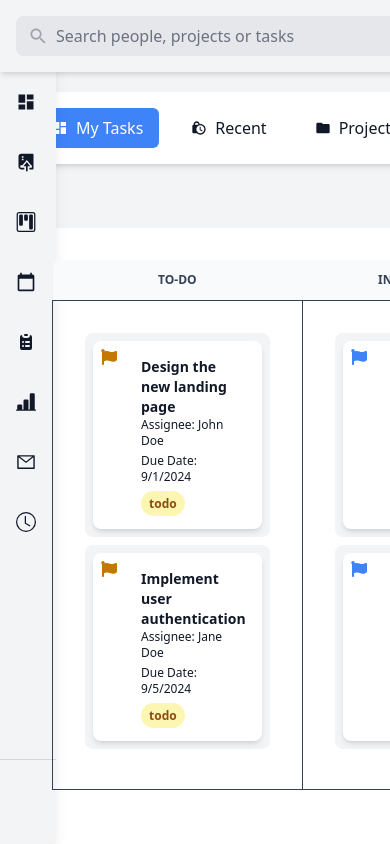
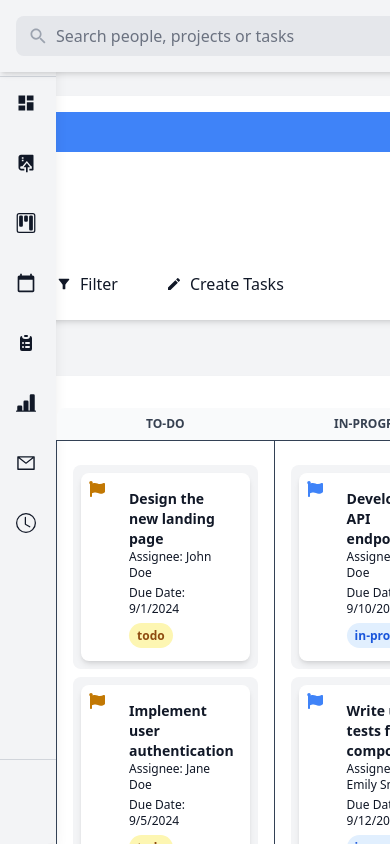
Before and after one commit to sheetalMehta7/Simplify-Frontend, a React (Vite) app: page /dashboard in a window 390 px wide. Built offline with nearby package versions, Linux system fonts and the light colour scheme.

Commit message:
style updates

```diff
--- a/src/components/Calendar.tsx
+++ b/src/components/Calendar.tsx
@@ -1,4 +1,4 @@
-import { useState } from 'react'
+import React, { useState } from 'react'
 import {
   format,
   startOfMonth,
@@ -92,13 +92,9 @@ const CalendarComponent: React.FC = () => {
     }
   }
 
-  const handlePrevMonth = () => {
-    setCurrentDate(subMonths(currentDate, 1))
-  }
+  const handlePrevMonth = () => setCurrentDate(subMonths(currentDate, 1))
 
-  const handleNextMonth = () => {
-    setCurrentDate(addMonths(currentDate, 1))
-  }
+  const handleNextMonth = () => setCurrentDate(addMonths(currentDate, 1))
 
   const handleMonthJump = (monthIndex: number) => {
     setCurrentDate(setMonth(currentDate, monthIndex))
@@ -117,13 +113,13 @@ const CalendarComponent: React.FC = () => {
 
   const getTaskTitle = (date: Date) => {
     const task = sampleTasks.find(
-      (t) => t.date.toDateString() === date.toDateString(),
+      (task) => task.date.toDateString() === date.toDateString(),
     )
     return task ? task.title : ''
   }
 
   return (
-    <div className="w-full text-gray-900 dark:text-gray-100 bg-white dark:bg-gray-900 border border-slate-200 dark:border-slate-700 rounded-md relative pb-2">
+    <div className="w-full text-gray-900 dark:text-gray-100 bg-white dark:bg-gray-900 border border-slate-200 dark:border-slate-700 rounded-md relative pb-4">
       <header className="flex items-center justify-between p-4 border-b border-gray-200 dark:border-gray-700 bg-gray-50 dark:bg-gray-800">
         <button
           onClick={handlePrevMonth}
@@ -137,7 +133,7 @@ const CalendarComponent: React.FC = () => {
           {format(currentDate, 'MMMM yyyy')}
         </h2>
 
-        <div className="flex items-center space-x-4 ml-auto">
+        <div className="flex items-center space-x-2 sm:space-x-4 ml-auto">
           <div className="relative">
             <button
               onClick={() => setDropdownOpen(!isDropdownOpen)}
@@ -176,7 +172,7 @@ const CalendarComponent: React.FC = () => {
         </button>
       </header>
 
-      <div className="grid grid-cols-7 gap-2 sm:gap-4 text-center text-sm font-medium mt-4 mx-2 sm:mx-4">
+      <div className="grid grid-cols-7 gap-1 sm:gap-2 lg:gap-4 text-center text-xs sm:text-sm font-medium mt-4 mx-2 sm:mx-4">
         {['S', 'M', 'T', 'W', 'T', 'F', 'S'].map((day) => (
           <div key={day} className="py-2 text-gray-500 dark:text-gray-400">
             {day}
@@ -195,12 +191,8 @@ const CalendarComponent: React.FC = () => {
                 isCurrentMonth
                   ? 'bg-gray-50 dark:bg-gray-700 text-gray-900 dark:text-gray-100'
                   : 'text-gray-400 dark:text-gray-500'
-              } ${isSelected ? 'border-4 border-blue-500 dark:border-blue-400' : ''} rounded-lg ${
-                isCurrentMonth
-                  ? 'w-20 h-20 sm:w-24 sm:h-24'
-                  : 'w-16 h-16 sm:w-20 sm:h-20'
-              } transition-all duration-200 ease-in-out`}
-              style={{ minHeight: '64px', minWidth: '64px' }}
+              } ${isSelected ? 'border-2 border-blue-500 dark:border-blue-400' : ''} rounded-lg transition-all duration-200 ease-in-out`}
+              style={{ minHeight: '100px' }}
             >
               <span>{format(day, 'd')}</span>
               {taskTitle && (
--- a/src/components/CalendarDrawer.tsx
+++ b/src/components/CalendarDrawer.tsx
@@ -25,7 +25,7 @@ export const CalendarDrawer: React.FC<CalendarDrawerProps> = ({
   onClose,
 }) => {
   return (
-    <Drawer open={isOpen} onClose={onClose} position="right">
+    <Drawer open={isOpen} onClose={onClose} position="right" className="z-50">
       <Drawer.Header>
         <div className="flex justify-between items-center">
           <h2 className="text-xl font-semibold">Task Details</h2>
--- a/src/components/DashboardTabs.tsx
+++ b/src/components/DashboardTabs.tsx
@@ -9,118 +9,164 @@ import {
 import { Modal } from 'flowbite-react'
 import FilterDropdown from './Modals/FilterDropdown'
 import CreateTaskModal from './Modals/CreateTaskModal'
-import TaskBoard from './TaskBoard' // Import the TaskBoard component
+import TaskBoard from './TaskBoard'
 
-export const DashboardTabs: React.FC = () => {
-  const [activeTab, setActiveTab] = useState('My Tasks') // Default tab
+interface Tab {
+  name: string
+  icon: React.ReactNode
+}
+
+const TABS: Tab[] = [
+  { name: 'My Tasks', icon: <MdDashboard /> },
+  { name: 'Recent', icon: <MdLockClock /> },
+  { name: 'Projects', icon: <MdFolder /> },
+]
+
+const DashboardTabs: React.FC = () => {
+  const [activeTab, setActiveTab] = useState(TABS[0].name)
   const [isFilterOpen, setIsFilterOpen] = useState(false)
   const [isModalOpen, setIsModalOpen] = useState(false)
   const filterButtonRef = useRef<HTMLButtonElement>(null)
 
-  const tabClass = (tabName: string) =>
-    `flex items-center justify-center px-4 py-2 rounded-md transition-all duration-300 ${
-      tabName === activeTab
-        ? 'text-white bg-blue-500'
-        : 'text-gray-900 dark:text-gray-200 hover:text-white hover:bg-blue-600 dark:hover:bg-blue-500'
-    }`
-
-  const handleFilterClick = () => {
-    setIsFilterOpen(!isFilterOpen)
-  }
+  const handleTabClick = (tabName: string) => setActiveTab(tabName)
+  const toggleFilter = () => setIsFilterOpen((prev) => !prev)
+  const toggleModal = () => setIsModalOpen((prev) => !prev)
 
   const handleSaveTask = (task: Task) => {
-    // Handle saving the task here
     console.log('Task saved:', task)
-    setIsModalOpen(false) // Close modal after saving
+    setIsModalOpen(false)
   }
 
   return (
     <div className="flex flex-col h-screen">
-      <div className="container mx-auto p-5 flex-none">
+      <div className="container mx-auto p-4 md:p-5 flex-none">
         <div className="bg-white dark:bg-slate-800 rounded-md shadow-md mb-6 p-4">
-          <div className="flex items-center justify-between">
-            <div className="flex space-x-4">
-              <button
-                className={tabClass('My Tasks')}
-                onClick={() => setActiveTab('My Tasks')}
-              >
-                <MdDashboard className="mr-2" />
-                My Tasks
-              </button>
-              <button
-                className={tabClass('Recent')}
-                onClick={() => setActiveTab('Recent')}
-              >
-                <MdLockClock className="mr-2" />
-                Recent
-              </button>
-              <button
-                className={tabClass('Projects')}
-                onClick={() => setActiveTab('Projects')}
-              >
-                <MdFolder className="mr-2" />
-                Projects
-              </button>
-              <button
+          <div className="flex flex-col md:flex-row md:items-center md:justify-between">
+            <TabButtons
+              tabs={TABS}
+              activeTab={activeTab}
+              onTabClick={handleTabClick}
+            />
+            <div className="mt-4 md:mt-0 flex space-x-4">
+              <FilterButton
                 ref={filterButtonRef}
-                className="flex items-center justify-center px-4 py-2 text-gray-900 dark:text-gray-200 rounded-md transition-all duration-300 hover:text-white hover:bg-blue-600 dark:hover:bg-blue-500"
-                onClick={handleFilterClick}
-              >
-                <MdFilterAlt className="mr-2" />
-                Filter
-              </button>
+                isFilterOpen={isFilterOpen}
+                onClick={toggleFilter}
+              />
+              <CreateTaskButton onClick={toggleModal} />
             </div>
-
-            {/* Create Tasks Button */}
-            <button
-              onClick={() => setIsModalOpen(true)}
-              className="flex items-center justify-center px-4 py-2 text-gray-900 dark:text-gray-200 rounded-md transition-all duration-300 hover:text-white hover:bg-blue-600 dark:hover:bg-blue-500"
-            >
-              <MdCreate className="h-6 mr-2" />
-              Create Tasks
-            </button>
           </div>
 
-          {/* Filter Dropdown */}
           {isFilterOpen && (
-            <FilterDropdown
-              isOpen={isFilterOpen}
-              onClose={() => setIsFilterOpen(false)}
-            />
+            <FilterDropdown isOpen={isFilterOpen} onClose={toggleFilter} />
           )}
 
-          {/* Create Task Modal */}
-          <Modal show={isModalOpen} onClose={() => setIsModalOpen(false)}>
+          <Modal show={isModalOpen} onClose={toggleModal}>
             <Modal.Header>Create Task</Modal.Header>
             <Modal.Body>
               <CreateTaskModal
                 isOpen={isModalOpen}
-                onClose={() => setIsModalOpen(false)}
-                onSave={handleSaveTask} // Correctly passing the onSave handler
+                onClose={toggleModal}
+                onSave={handleSaveTask}
               />
             </Modal.Body>
           </Modal>
         </div>
       </div>
 
-      <div className="flex-1 container mx-auto p-5">
+      <div className="flex-1 container mx-auto p-4 md:p-5">
         <div className="bg-white dark:bg-slate-800 rounded-md shadow-md p-4 h-full">
-          {/* Display content based on the active tab */}
-          {activeTab === 'My Tasks' && <TaskBoard />}
-          {activeTab === 'Recent' && (
-            <p className="text-gray-900 dark:text-gray-200">
-              Recent tasks will be displayed here.
-            </p>
-          )}
-          {activeTab === 'Projects' && (
-            <p className="text-gray-900 dark:text-gray-200">
-              Project tasks will be displayed here.
-            </p>
-          )}
+          <TabContent activeTab={activeTab} />
         </div>
       </div>
     </div>
   )
 }
 
+interface TabButtonsProps {
+  tabs: Tab[]
+  activeTab: string
+  onTabClick: (tabName: string) => void
+}
+
+const TabButtons: React.FC<TabButtonsProps> = ({
+  tabs,
+  activeTab,
+  onTabClick,
+}) => (
+  <div className="flex flex-col md:flex-row space-y-2 md:space-y-0 md:space-x-4">
+    {tabs.map((tab) => (
+      <button
+        key={tab.name}
+        className={`flex items-center justify-center px-4 py-2 rounded-md transition-all duration-300 ${
+          tab.name === activeTab
+            ? 'text-white bg-blue-500'
+            : 'text-gray-900 dark:text-gray-200 hover:text-white hover:bg-blue-600 dark:hover:bg-blue-500'
+        }`}
+        onClick={() => onTabClick(tab.name)}
+      >
+        {tab.icon}
+        <span className="ml-2">{tab.name}</span>
+      </button>
+    ))}
+  </div>
+)
+
+interface FilterButtonProps {
+  isFilterOpen: boolean
+  onClick: () => void
+}
+
+const FilterButton = React.forwardRef<HTMLButtonElement, FilterButtonProps>(
+  ({ isFilterOpen, onClick }, ref) => (
+    <button
+      ref={ref}
+      className="flex items-center justify-center px-4 py-2 text-gray-900 dark:text-gray-200 rounded-md transition-all duration-300 hover:text-white hover:bg-blue-600 dark:hover:bg-blue-500"
+      onClick={onClick}
+    >
+      <MdFilterAlt className="mr-2" />
+      Filter
+    </button>
+  ),
+)
+
+interface CreateTaskButtonProps {
+  onClick: () => void
+}
+
+const CreateTaskButton: React.FC<CreateTaskButtonProps> = ({ onClick }) => (
+  <button
+    onClick={onClick}
+    className="flex items-center justify-center px-4 py-2 text-gray-900 dark:text-gray-200 rounded-md transition-all duration-300 hover:text-white hover:bg-blue-600 dark:hover:bg-blue-500"
+  >
+    <MdCreate className="h-6 mr-2" />
+    Create Tasks
+  </button>
+)
+
+interface TabContentProps {
+  activeTab: string
+}
+
+const TabContent: React.FC<TabContentProps> = ({ activeTab }) => {
+  switch (activeTab) {
+    case 'My Tasks':
+      return <TaskBoard />
+    case 'Recent':
+      return (
+        <p className="text-gray-900 dark:text-gray-200">
+          Recent tasks will be displayed here.
+        </p>
+      )
+    case 'Projects':
+      return (
+        <p className="text-gray-900 dark:text-gray-200">
+          Project tasks will be displayed here.
+        </p>
+      )
+    default:
+      return null
+  }
+}
+
 export default DashboardTabs
--- a/src/components/TaskBoard.tsx
+++ b/src/components/TaskBoard.tsx
@@ -119,30 +119,34 @@ const TaskBoard: React.FC = () => {
     <>
       <DragDropContext onDragEnd={onDragEnd}>
         <div className="overflow-x-auto p-4">
-          <Table>
+          <Table className="min-w-full table-auto">
             <Table.Head className="text-center">
-              <Table.HeadCell>To-Do</Table.HeadCell>
-              <Table.HeadCell>In-Progress</Table.HeadCell>
-              <Table.HeadCell>Review</Table.HeadCell>
-              <Table.HeadCell>Done</Table.HeadCell>
+              {['To-Do', 'In-Progress', 'Review', 'Done'].map((header) => (
+                <Table.HeadCell
+                  key={header}
+                  className="w-1/4 p-2 text-xs md:text-sm"
+                >
+                  {header}
+                </Table.HeadCell>
+              ))}
             </Table.Head>
             <Table.Body className="divide-y">
               <Table.Row>
                 {['todo', 'in-progress', 'review', 'done'].map((columnId) => (
                   <Table.Cell
                     key={columnId}
-                    className="border border-slate-700 rounded-md w-1/4"
+                    className="border border-slate-700 rounded-md p-2"
                   >
                     <Droppable droppableId={columnId}>
                       {(provided, snapshot) => (
                         <div
                           ref={provided.innerRef}
                           {...provided.droppableProps}
-                          className={`min-h-[400px] p-2 rounded-lg ${
+                          className={`min-h-[300px] md:min-h-[400px] p-2 rounded-lg transition-colors duration-200 ease-in-out ${
                             snapshot.isDraggingOver
                               ? 'bg-slate-300 dark:bg-slate-600'
                               : 'bg-transparent'
-                          } transition-colors duration-200 ease-in-out`}
+                          }`}
                         >
                           {tasks[columnId].map((task, index) => (
                             <Draggable
--- a/src/layout/DashboardLayout.tsx
+++ b/src/layout/DashboardLayout.tsx
@@ -1,4 +1,4 @@
-import React, { ReactNode, useState, useEffect } from 'react'
+import React, { ReactNode, useState, useEffect, useCallback } from 'react'
 import SidebarNav from './SidebarNav'
 import TopNav from './TopNav'
 import { Outlet } from 'react-router-dom'
@@ -12,33 +12,24 @@ const DashboardLayout: React.FC<DashboardLayoutProps> = ({
   onTabSelect,
   children,
 }) => {
-  const [isShrinked, setIsShrinked] = useState(false)
+  const [isShrinked, setIsShrinked] = useState(window.innerWidth <= 1024)
 
-  // Automatically shrink the sidebar on smaller screens
-  useEffect(() => {
-    const handleResize = () => {
-      if (window.innerWidth <= 1024) {
-        setIsShrinked(true)
-      } else {
-        setIsShrinked(false)
-      }
-    }
-
-    window.addEventListener('resize', handleResize)
-    handleResize() // Initialize the state based on the current window size
-
-    return () => {
-      window.removeEventListener('resize', handleResize)
-    }
+  const handleResize = useCallback(() => {
+    setIsShrinked(window.innerWidth <= 1024)
   }, [])
 
-  const handleSidebarToggle = () => {
-    setIsShrinked(!isShrinked)
-  }
+  useEffect(() => {
+    window.addEventListener('resize', handleResize)
+    return () => window.removeEventListener('resize', handleResize)
+  }, [handleResize])
+
+  const handleSidebarToggle = useCallback(() => {
+    setIsShrinked((prev) => !prev)
+  }, [])
 
   return (
-    <div className="flex">
-      <div
+    <div className="flex min-h-screen">
+      <aside
         className={`transition-all duration-300 ${isShrinked ? 'w-14' : 'w-52'}`}
       >
         <SidebarNav
@@ -46,16 +37,11 @@ const DashboardLayout: React.FC<DashboardLayoutProps> = ({
           onToggle={handleSidebarToggle}
           isShrinked={isShrinked}
         />
-      </div>
+      </aside>
 
-      {/* Main Content */}
-      <div
-        className="flex-1 bg-gray-100 dark:bg-gray-900 text-gray-900 dark:text-white flex flex-col transition-opacity duration-300 ease-in-out ${
-        isShrinked ? 'delay-200 opacity-0' : 'opacity-100'
-      }`}"
-      >
+      <div className="flex-1 bg-gray-100 dark:bg-gray-900 text-gray-900 dark:text-white flex flex-col transition-opacity duration-300 ease-in-out">
         <TopNav />
-        <main className="flex-1">
+        <main className="flex-1 p-2 md:p-4">
           {children}
           <Outlet />
         </main>
--- a/src/layout/SidebarNav.tsx
+++ b/src/layout/SidebarNav.tsx
@@ -1,3 +1,4 @@
+// src/components/SidebarNav.tsx
 import React from 'react'
 import { MdDashboard, MdCalendarToday } from 'react-icons/md'
 import { HiClipboardList } from 'react-icons/hi'
@@ -13,6 +14,34 @@ interface SidebarNavProps {
   isShrinked: boolean
 }
 
+interface NavItemProps {
+  icon: React.ReactNode
+  label: string
+  tab: string
+  isShrinked: boolean
+  onTabSelect: (tab: string) => void
+}
+
+const NavItem: React.FC<NavItemProps> = ({
+  icon,
+  label,
+  tab,
+  isShrinked,
+  onTabSelect,
+}) => (
+  <li>
+    <button
+      onClick={() => onTabSelect(tab)}
+      className="flex items-center p-4 hover:bg-gray-200 dark:hover:bg-gray-700 rounded-lg w-full text-left transition-all duration-200"
+    >
+      {icon}
+      {!isShrinked && (
+        <span className="ml-3 text-sm md:text-base">{label}</span>
+      )}
+    </button>
+  </li>
+)
+
 const SidebarNav: React.FC<SidebarNavProps> = ({
   onTabSelect,
   onToggle,
@@ -20,94 +49,67 @@ const SidebarNav: React.FC<SidebarNavProps> = ({
 }) => {
   const navigate = useNavigate()
 
+  const navItems = [
+    {
+      icon: <MdDashboard className="text-xl" />,
+      label: 'Dashboard',
+      tab: 'Dashboard',
+    },
+    {
+      icon: <RiGitRepositoryCommitsFill className="text-xl" />,
+      label: 'Issues',
+      tab: 'Issues',
+    },
+    { icon: <BsKanban className="text-xl" />, label: 'Boards', tab: 'Boards' },
+    {
+      icon: <MdCalendarToday className="text-xl" />,
+      label: 'Calendar',
+      tab: 'Calendar',
+    },
+    {
+      icon: <HiClipboardList className="text-xl" />,
+      label: 'Projects',
+      tab: 'Projects',
+    },
+    {
+      icon: <BsFillBarChartLineFill className="text-xl" />,
+      label: 'Development',
+      tab: 'Development',
+    },
+    {
+      icon: <AiOutlineMail className="text-xl" />,
+      label: 'Marketing',
+      tab: 'Marketing',
+    },
+    { icon: <BsClock className="text-xl" />, label: 'Sales', tab: 'Sales' },
+  ]
+
   return (
     <aside
       className={`fixed top-0 left-0 h-screen bg-gray-100 dark:bg-gray-800 text-gray-900 dark:text-gray-200 flex flex-col transition-all duration-300 shadow-lg rounded-r-lg ${
         isShrinked ? 'w-14' : 'w-52'
       }`}
     >
-      <div className="p-4 flex justify-between items-center border-gray-300 dark:border-gray-700">
+      <div className="p-4 flex justify-between items-center border-b border-gray-300 dark:border-gray-700">
         {!isShrinked && (
-          <h1 className="text-lg font-bold tracking-wide">Simplify</h1>
+          <h1 className="text-lg font-bold tracking-wide truncate">Simplify</h1>
         )}
         <button onClick={onToggle} className="text-xl p-2">
           {isShrinked ? '>' : '<'}
         </button>
       </div>
-      <nav className="flex-1 space-y-2 scrollbar-hide">
+      <nav className="flex-1 space-y-2 scrollbar-hide overflow-y-auto">
         <ul className="space-y-2">
-          <li>
-            <button
-              onClick={() => onTabSelect('Dashboard')}
-              className="flex items-center p-4 hover:bg-gray-200 dark:hover:bg-gray-700 rounded-lg w-full text-left"
-            >
-              <MdDashboard className="text-xl" />
-              {!isShrinked && <span className="ml-3">Dashboard</span>}
-            </button>
-          </li>
-          <li>
-            <button
-              onClick={() => onTabSelect('Issues')}
-              className="flex items-center p-4 hover:bg-gray-200 dark:hover:bg-gray-700 rounded-lg w-full text-left"
-            >
-              <RiGitRepositoryCommitsFill className="text-xl" />
-              {!isShrinked && <span className="ml-3">Issues</span>}
-            </button>
-          </li>
-          <li>
-            <button
-              onClick={() => onTabSelect('Boards')}
-              className="flex items-center p-4 hover:bg-gray-200 dark:hover:bg-gray-700 rounded-lg w-full text-left"
-            >
-              <BsKanban className="text-xl" />
-              {!isShrinked && <span className="ml-3">Boards</span>}
-            </button>
-          </li>
-          <li>
-            <button
-              onClick={() => onTabSelect('Calendar')}
-              className="flex items-center p-4 hover:bg-gray-200 dark:hover:bg-gray-700 rounded-lg w-full text-left"
-            >
-              <MdCalendarToday className="text-xl" />
-              {!isShrinked && <span className="ml-3">Calendar</span>}
-            </button>
-          </li>
-          <li>
-            <button
-              onClick={() => onTabSelect('Projects')}
-              className="flex items-center p-4 hover:bg-gray-200 dark:hover:bg-gray-700 rounded-lg w-full text-left"
-            >
-              <HiClipboardList className="text-xl" />
-              {!isShrinked && <span className="ml-3">Projects</span>}
-            </button>
-          </li>
-          <li>
-            <button
-              onClick={() => onTabSelect('Development')}
-              className="flex items-center p-4 hover:bg-gray-200 dark:hover:bg-gray-700 rounded-lg w-full text-left"
-            >
-              <BsFillBarChartLineFill className="text-xl" />
-              {!isShrinked && <span className="ml-3">Development</span>}
-            </button>
-          </li>
-          <li>
-            <button
-              onClick={() => onTabSelect('Marketing')}
-              className="flex items-center p-4 hover:bg-gray-200 dark:hover:bg-gray-700 rounded-lg w-full text-left"
-            >
-              <AiOutlineMail className="text-xl" />
-              {!isShrinked && <span className="ml-3">Marketing</span>}
-            </button>
-          </li>
-          <li>
-            <button
-              onClick={() => onTabSelect('Sales')}
-              className="flex items-center p-4 hover:bg-gray-200 dark:hover:bg-gray-700 rounded-lg w-full text-left"
-            >
-              <BsClock className="text-xl" />
-              {!isShrinked && <span className="ml-3">Sales</span>}
-            </button>
-          </li>
+          {navItems.map((item) => (
+            <NavItem
+              key={item.tab}
+              icon={item.icon}
+              label={item.label}
+              tab={item.tab}
+              isShrinked={isShrinked}
+              onTabSelect={onTabSelect}
+            />
+          ))}
         </ul>
       </nav>
       <div className="p-4 border-t border-gray-300 dark:border-gray-700">
@@ -116,7 +118,9 @@ const SidebarNav: React.FC<SidebarNavProps> = ({
           onClick={() => navigate('/')}
         >
           <CgLogOut className="text-xl" />
-          {!isShrinked && <span className="ml-3">Log out</span>}
+          {!isShrinked && (
+            <span className="ml-3 text-sm md:text-base">Log out</span>
+          )}
         </button>
       </div>
     </aside>
--- a/src/layout/TopNav.tsx
+++ b/src/layout/TopNav.tsx
@@ -1,3 +1,4 @@
+// src/components/TopNav.tsx
 import React, { useState, useRef, useEffect } from 'react'
 import { IoMdNotificationsOutline, IoMdSearch } from 'react-icons/io'
 import { RiSettingsLine } from 'react-icons/ri'
```
Also changed, not shown: src/components/Dropdowns/NotificationDropdown.tsx (+13 -7 lines), src/components/Modals/AddEventModal.tsx (+1 -8 lines).
